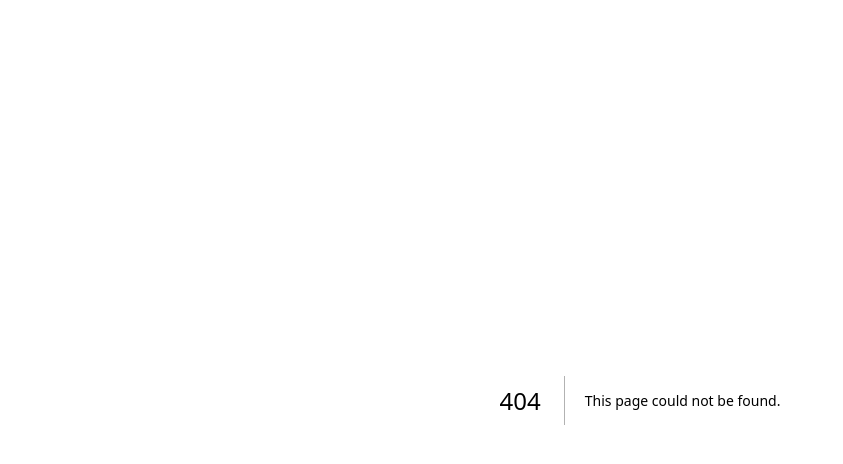
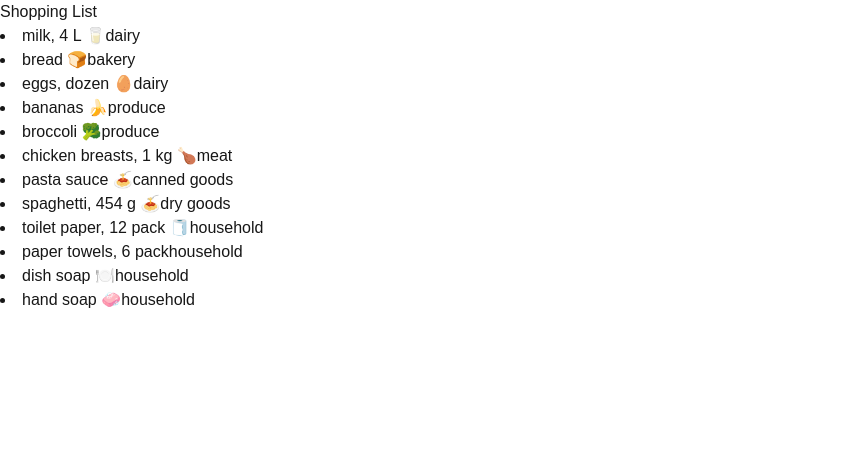
Before and after one commit to zeynepcamgoz/cprg306-assignments, a Next.js app: page /week-4 in a window 1280 px wide. Before the commit this address had no page. Shown: the top 464 px of the page, without its empty margins (0-843 px from the left). Built offline with nearby package versions, Linux system fonts and the light colour scheme.

Commit message:
I will add the styling later, so I completed most of the page.js, item.js, itemlist.js, item.json

```diff
--- a/app/page.js
+++ b/app/page.js
@@ -5,7 +5,8 @@ export default function Home() {
     <main>
       <h1>CPRG306: Web Development 2 - Assignments</h1>
       <Link href="/week-2">week-2</Link><br></br>
-      <Link href="/week-3">week-3</Link>
+      <Link href="/week-3">week-3</Link><br></br>
+      <Link href="/week-4">week-4</Link>
     </main>
   );
 }
--- /dev/null
+++ b/app/week-4/Item.js
@@ -0,0 +1,10 @@
+import React from "react";
+
+export default function Item({ name, category, quantiy }) {
+  return (
+    <li>
+      {name}{category}{quantiy}
+    </li>
+
+  );
+}
--- /dev/null
+++ b/app/week-4/Itemlist.js
@@ -0,0 +1,17 @@
+import Item from "./Item.js";
+import Items from "./Items.json";
+
+export default function ItemList() {
+  return (
+    <>
+      {Items.map((item) => (
+        <Item
+          id={item.id}
+          name={item.name}
+          category={item.category}
+          quantity={item.quantity}
+        />
+      ))}
+    </>
+  );
+}
--- /dev/null
+++ b/app/week-4/Items.json
@@ -0,0 +1,74 @@
+[
+  {
+    "id": "1h2GJKH12gkHG31h1H",
+    "name": "milk, 4 L 🥛",
+    "quantity": 1,
+    "category": "dairy"
+  },
+  {
+    "id": "2KJH3k2j3H1k2J3K1H",
+    "name": "bread 🍞",
+    "quantity": 2,
+    "category": "bakery"
+  },
+  {
+    "id": "3h2KJH3k2j3H1k2J3",
+    "name": "eggs, dozen 🥚",
+    "quantity": 2,
+    "category": "dairy"
+  },
+  {
+    "id": "4k2J3K1H2GJKH12gk",
+    "name": "bananas 🍌",
+    "quantity": 6,
+    "category": "produce"
+  },
+  {
+    "id": "5H1h1H2KJH3k2j3H",
+    "name": "broccoli 🥦",
+    "quantity": 3,
+    "category": "produce"
+  },
+  {
+    "id": "6H1k2J3K1H2GJKH1",
+    "name": "chicken breasts, 1 kg 🍗",
+    "quantity": 1,
+    "category": "meat"
+  },
+  {
+    "id": "7gkHG31h1H2KJH3k",
+    "name": "pasta sauce 🍝",
+    "quantity": 3,
+    "category": "canned goods"
+  },
+  {
+    "id": "8j3H1k2J3K1H2GJK",
+    "name": "spaghetti, 454 g 🍝",
+    "quantity": 2,
+    "category": "dry goods"
+  },
+  {
+    "id": "9H12gkHG31h1H2KJ",
+    "name": "toilet paper, 12 pack 🧻",
+    "quantity": 1,
+    "category": "household"
+  },
+  {
+    "id": "10H3k2j3H1k2J3K1",
+    "name": "paper towels, 6 pack",
+    "quantity": 1,
+    "category": "household"
+  },
+  {
+    "id": "11k2J3K1H2GJKH12",
+    "name": "dish soap 🍽️",
+    "quantity": 1,
+    "category": "household"
+  },
+  {
+    "id": "12GJKH12gkHG31h1",
+    "name": "hand soap 🧼",
+    "quantity": 4,
+    "category": "household"
+  }
+]
--- /dev/null
+++ b/app/week-4/page.js
@@ -0,0 +1,10 @@
+import ItemList from "./Itemlist"
+
+export default function Page() {
+  return (
+    <main>
+      <h1>Shopping List</h1>
+      <ItemList />
+    </main>
+  )
+}
```
